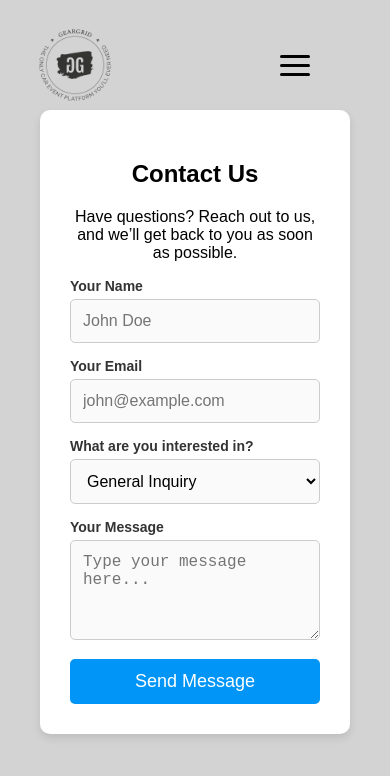
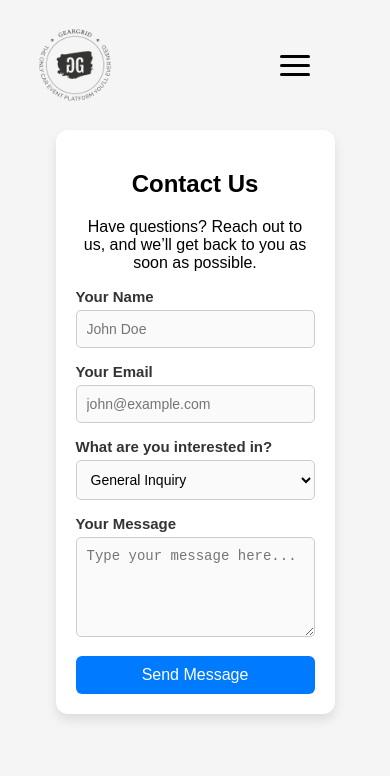
Before and after one commit to Safianahmed/geargrid-proj, a React (Create React App) app: page /contact in a window 390 px wide. Shown: the top 776 px of the page. Built offline with nearby package versions, Linux system fonts and the light colour scheme.

Commit message:
Updates made to the Contact Page - Using API

```diff
--- a/src/components/Contact.js
+++ b/src/components/Contact.js
@@ -10,13 +10,22 @@ const Contact = () => {
   });
 
   const [submitted, setSubmitted] = useState(false);
+  const [ticketNumber, setTicketNumber] = useState("");
   const [error, setError] = useState("");
-
   const [isVisible, setIsVisible] = useState(false);
+  const [previousRequests, setPreviousRequests] = useState([]);
 
   useEffect(() => {
     setTimeout(() => setIsVisible(true), 100);
   }, []);
+
+
+  useEffect(() => {
+    if (formData.email) {
+      const storedRequests = JSON.parse(localStorage.getItem(formData.email)) || [];
+      setPreviousRequests(storedRequests);
+    }
+  }, [formData.email]);
 
   const handleChange = (e) => {
     setFormData({ ...formData, [e.target.name]: e.target.value });
@@ -24,11 +33,36 @@ const Contact = () => {
 
   const handleSubmit = async (e) => {
     e.preventDefault();
+    setError("");
+
+
+    const newTicketNumber = `TICKET-${Date.now()}-${Math.floor(1000 + Math.random() * 9000)}`;
+
+
+    const submissionData = { ...formData, ticketNumber: newTicketNumber };
 
     try {
-      console.log("Sending message:", formData);
-      setSubmitted(true);
-      setFormData({ name: "", email: "", interest: "General Inquiry", message: "" });
+      const response = await fetch("https://formspree.io/f/mwplpnzy", {
+        method: "POST",
+        headers: {
+          "Content-Type": "application/json",
+        },
+        body: JSON.stringify(submissionData),
+      });
+
+      if (response.ok) {
+        setTicketNumber(newTicketNumber);
+        setSubmitted(true);
+
+
+        const updatedRequests = [...previousRequests, { ticketNumber: newTicketNumber, reason: formData.interest }];
+        localStorage.setItem(formData.email, JSON.stringify(updatedRequests));
+        setPreviousRequests(updatedRequests);
+
+        setFormData({ name: "", email: "", interest: "General Inquiry", message: "" });
+      } else {
+        setError("An error occurred while submitting your request.");
+      }
     } catch (err) {
       setError("There was a problem submitting the form. Please try again later.");
     }
@@ -39,6 +73,20 @@ const Contact = () => {
       <div className={`contact-container ${isVisible ? "slide-down" : ""}`}>
         <h2>Contact Us</h2>
         <p>Have questions? Reach out to us, and we’ll get back to you as soon as possible.</p>
+
+        {}
+        {previousRequests.length > 0 && (
+          <div className="previous-tickets">
+            <h4>Your Previous Requests</h4>
+            <ul>
+              {previousRequests.map((req, index) => (
+                <li key={index}>
+                  <strong>Ticket #{req.ticketNumber}</strong> - {req.reason}
+                </li>
+              ))}
+            </ul>
+          </div>
+        )}
 
         {!submitted ? (
           <form onSubmit={handleSubmit} className="contact-form">
@@ -92,7 +140,9 @@ const Contact = () => {
         ) : (
           <div className="confirmation-box">
             <h3>Thank You!</h3>
-            <p>Your message has been sent successfully. We’ll get back to you soon.</p>
+            <p>Your request has been submitted successfully.</p>
+            <p><strong>Ticket Number: {ticketNumber}</strong></p>
+            <button className="submit-btn" onClick={() => setSubmitted(false)}>Submit Another Request</button>
           </div>
         )}
 
--- a/src/components/Events.js
+++ b/src/components/Events.js
@@ -55,7 +55,12 @@ const Events = () => {
                 <span>👥 {event.attendees}</span>
                 <span>🏆 {event.organizer}</span>
               </div>
-              <button className="register-button">Register Now 🚗</button>
+              <button
+                className="register-button"
+                onClick={() => navigate("/register")}
+              >
+                Register Now 🚗
+              </button>
             </div>
           </div>
         ))}
--- a/src/css/Contact.css
+++ b/src/css/Contact.css
@@ -4,24 +4,23 @@
   justify-content: center;
   align-items: center;
   min-height: 100vh;
-  background: #d3d3d3;
+  background: #f5f5f5;
   padding: 40px;
 }
 
-
+/* Contact Form Container */
 .contact-container {
   max-width: 600px;
   width: 100%;
   background: white;
   padding: 30px;
-  border-radius: 10px;
-  box-shadow: 0px 4px 8px rgba(0, 0, 0, 0.1);
+  border-radius: 12px;
+  box-shadow: 0px 6px 12px rgba(0, 0, 0, 0.1);
   text-align: center;
   opacity: 0;
-  transform: translateY(-100px);
-  transition: opacity 0.6s ease-in-out, transform 0.6s ease-in-out;
+  transform: translateY(-20px);
+  transition: opacity 0.5s ease-in-out, transform 0.5s ease-in-out;
 }
-
 
 .contact-container.slide-down {
   opacity: 1;
@@ -41,7 +40,7 @@
 
 .input-group label {
   display: block;
-  font-size: 14px;
+  font-size: 15px;
   font-weight: bold;
   margin-bottom: 5px;
   color: #333;
@@ -69,40 +68,85 @@
 
 /* Submit Button */
 .submit-btn {
-  background-color: #0095f6;
+  background-color: #007bff;
   color: white;
   padding: 12px;
   border: none;
-  border-radius: 5px;
+  border-radius: 6px;
   cursor: pointer;
   font-size: 18px;
   transition: background 0.3s ease-in-out;
 }
 
 .submit-btn:hover {
-  background-color: #0073e6;
+  background-color: #0056b3;
 }
 
 /* Confirmation Box */
 .confirmation-box {
   padding: 20px;
-  background-color: #f9f9f9;
-  border-radius: 10px;
+  background-color: #e9f7f9;
+  border-radius: 12px;
   text-align: center;
   box-shadow: 0px 4px 8px rgba(0, 0, 0, 0.1);
+  margin-top: 15px;
 }
 
 .confirmation-box h3 {
   color: #333;
+  font-weight: bold;
 }
 
 .confirmation-box p {
   color: #666;
+  font-size: 14px;
 }
 
-/* Error Message */
-.error-message {
-  color: red;
-  margin-top: 10px;
+/* Previous Tickets Section */
+.previous-tickets {
+  background: #ffffff;
+  padding: 15px;
+  border-radius: 10px;
+  text-align: left;
+  margin-bottom: 15px;
+  box-shadow: 0px 2px 6px rgba(0, 0, 0, 0.1);
+}
+
+.previous-tickets h4 {
+  font-size: 16px;
+  color: #333;
+  font-weight: bold;
+  margin-bottom: 10px;
+}
+
+.previous-tickets ul {
+  list-style: none;
+  padding: 0;
+}
+
+.previous-tickets li {
+  padding: 5px 0;
+  font-size: 14px;
+  color: #444;
   font-weight: bold;
 }
+
+/* Responsive Design */
+@media (max-width: 768px) {
+  .contact-container {
+    width: 90%;
+    padding: 20px;
+  }
+
+  .input-group input,
+  .input-group select,
+  .input-group textarea {
+    font-size: 14px;
+    padding: 10px;
+  }
+
+  .submit-btn {
+    font-size: 16px;
+    padding: 10px;
+  }
+}
```
Also changed, not shown: 1 other file (tests, documents, lock files or other folders).
